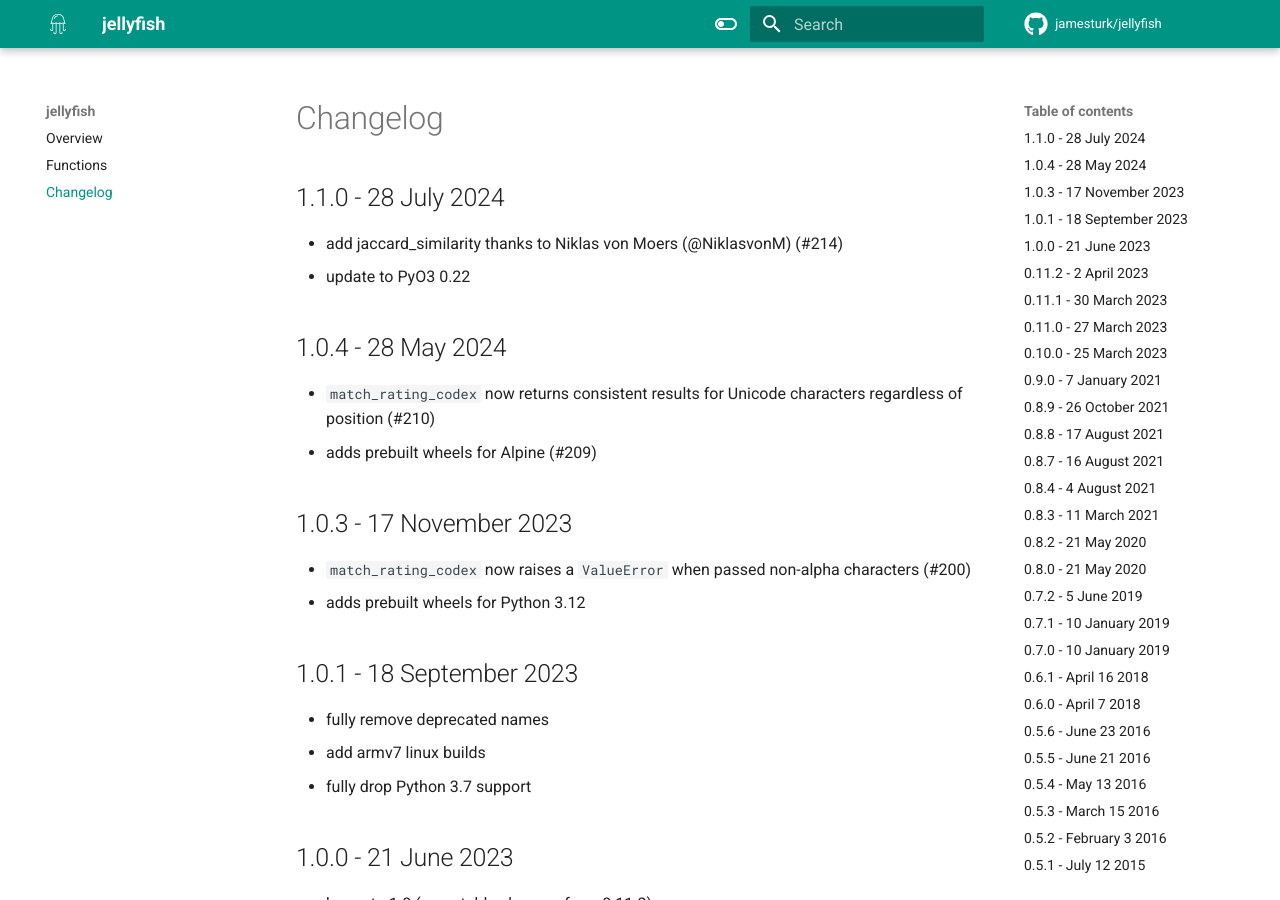
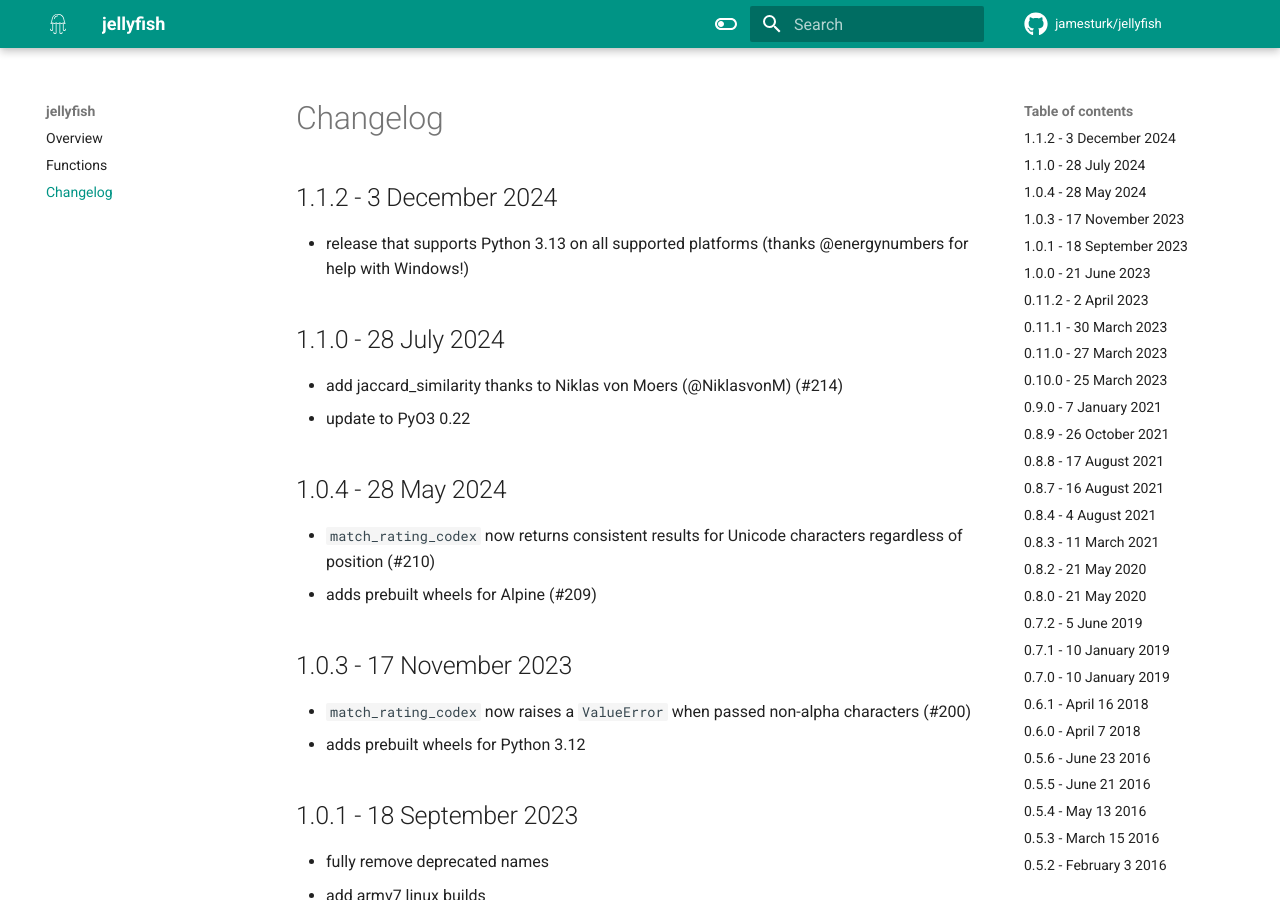
Before and after one commit to jamesturk/jellyfish, an MkDocs documentation site: the page built from docs/changelog.md, in a window 1280 px wide and 900 px high. Built offline with MkDocs 1.6.1 and Material for MkDocs 9.7.7, drawn with Linux system fonts in a browser that asks for light colours; comment, search, counter and statistics services are not loaded.

Commit message:
1.1.2 metadata

```diff
--- a/docs/changelog.md
+++ b/docs/changelog.md
@@ -1,4 +1,8 @@
 # Changelog
+
+## 1.1.2 - 3 December 2024
+
+- release that supports Python 3.13 on all supported platforms (thanks @energynumbers for help with Windows!)
 
 ## 1.1.0 - 28 July 2024
 
--- a/pyproject.toml
+++ b/pyproject.toml
@@ -4,7 +4,7 @@ build-backend = "maturin"
 
 [project]
 name = "jellyfish"
-requires-python = ">=3.7"
+requires-python = ">=3.8"
 classifiers = [
   "Programming Language :: Rust",
   "Programming Language :: Python :: Implementation :: CPython",
```
Lines whose indentation alone changed are shown as unchanged.
